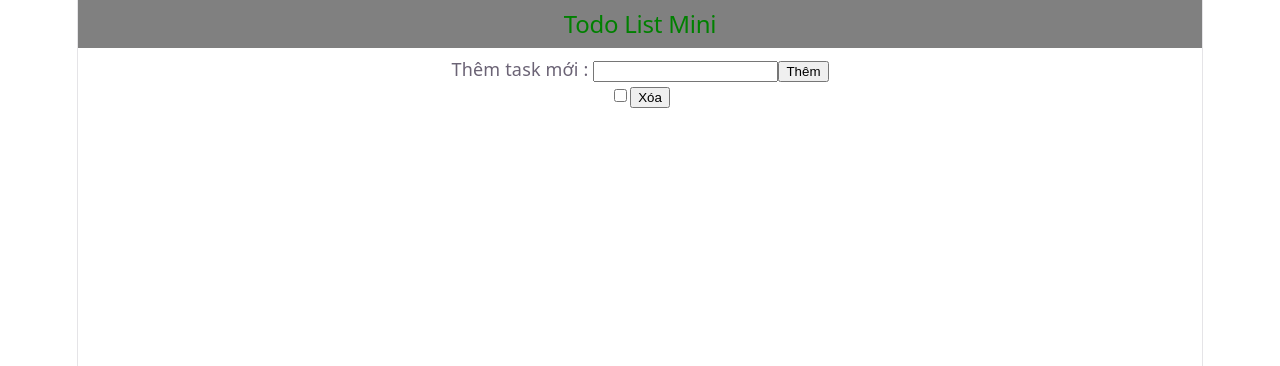
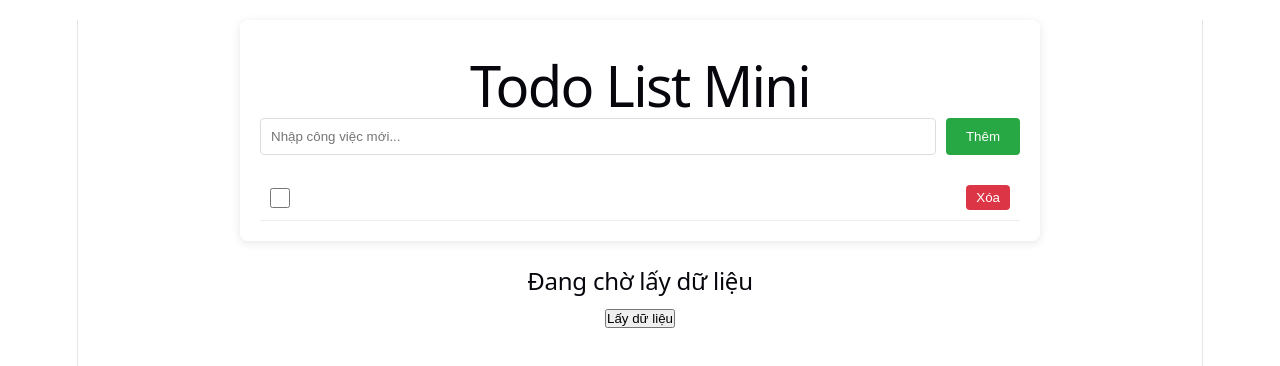
Before and after one commit to manhSkibidi05/learnJs, a React (Vite) app in the folder react/my-first-react-app/: page / in a window 1280 px wide. Both pictures are taken after a click on the button "Thêm". Shown: the top 366 px of the page. Built offline with nearby package versions, Linux system fonts and the light colour scheme.

Commit message:
bai 3 hoc ve css module , conditional rendering

```diff
--- a/react/my-first-react-app/src/App.jsx
+++ b/react/my-first-react-app/src/App.jsx
@@ -5,7 +5,8 @@ import UserCard from './UserCard.jsx';
 import Counter from './Counter.jsx';
 import Student from './StudentForm.jsx';
 import Note from './Note.jsx';
-import TodoList from './TodoListMini.jsx'
+import TodoList from './TodoListMini.jsx';
+import DataFetcher from './DataFetcher.jsx'
 
 function App(){
   const [isVisible , setVisible] = useState(true);
@@ -28,6 +29,8 @@ function App(){
         <Student></Student>
         <Note></Note> */}
         <TodoList></TodoList>
+        <br />
+        <DataFetcher></DataFetcher>
       </div>
     );
   }
--- /dev/null
+++ b/react/my-first-react-app/src/DataFetcher.jsx
@@ -0,0 +1,27 @@
+// Định nghĩa component data fetcher
+
+    import {useState} from 'react';
+
+    function DataFetcher(){
+        const [isLoading , setLoading] = useState(true);
+        setTimeout(() => {
+            setLoading(false)
+        },3000)
+
+        return(
+            <>
+                <h2>Đang chờ lấy dữ liệu</h2>
+                {
+                    isLoading ? (
+                        <button disabled>Đang chờ...</button>
+                    ) :
+                    (
+                        <button >Lấy dữ liệu</button>
+                    )
+                }
+
+            </>
+        )
+    }
+
+    export default DataFetcher
--- /dev/null
+++ b/react/my-first-react-app/src/TodoList.module.css
@@ -0,0 +1,119 @@
+* {
+    margin: 0;
+    padding: 0;
+    box-sizing: border-box;
+}
+
+body {
+    font-family: Arial, sans-serif;
+    padding: 20px;
+}
+
+.container {
+    max-width: 800px;
+    margin: 0 auto;
+    border-radius: 8px;
+    padding: 20px;
+    box-shadow: 0 2px 10px rgba(0,0,0,0.1);
+}
+
+h1 {
+    text-align: center;
+    margin-bottom: 20px;
+}
+
+.stats {
+    display: flex;
+    justify-content: space-around;
+    background: #e9ecef;
+    padding: 10px;
+    border-radius: 8px;
+    margin-bottom: 20px;
+}
+
+.search-section input {
+    width: 100%;
+    padding: 10px;
+    margin-bottom: 15px;
+    border: 1px solid #ddd;
+    border-radius: 4px;
+}
+
+.filter-section {
+    display: flex;
+    gap: 10px;
+    margin-bottom: 20px;
+}
+
+.filter-section button {
+    flex: 1;
+    padding: 8px;
+    border: none;
+    background: #e9ecef;
+    cursor: pointer;
+    border-radius: 4px;
+}
+
+.filter-section button.active {
+    background: #007bff;
+    color: white;
+}
+
+.addSection {
+    display: flex;
+    gap: 10px;
+    margin-bottom: 20px;
+}
+
+.addSection input {
+    flex: 1;
+    padding: 10px;
+    border: 1px solid #ddd;
+    border-radius: 4px;
+}
+
+.addSection button {
+    padding: 10px 20px;
+    background: #28a745;
+    color: white;
+    border: none;
+    border-radius: 4px;
+    cursor: pointer;
+}
+
+#todoList {
+    list-style: none;
+}
+
+.todoItem {
+    display: flex;
+    align-items: center;
+    padding: 10px;
+    border-bottom: 1px solid #eee;
+    gap: 10px;
+}
+
+.todoItem.completed span {
+    text-decoration: line-through;
+    color: #6c757d;
+}
+
+.todoItem input[type="checkbox"] {
+    width: 20px;
+    height: 20px;
+    cursor: pointer;
+}
+
+.todoItem span {
+    flex: 1;
+    cursor: pointer;
+}
+
+.deleteBtn {
+    background: #dc3545;
+    color: white;
+    border: none;
+    padding: 5px 10px;
+    border-radius: 4px;
+    cursor: pointer;
+}
--- a/react/my-first-react-app/src/TodoListMini.jsx
+++ b/react/my-first-react-app/src/TodoListMini.jsx
@@ -2,6 +2,7 @@
 
     // muốn sử dụng hàm useState từ react cần import nó
     import {useState} from 'react';
+    import styles from './TodoList.module.css'
 
     // định nghĩa component
     function TodoList(){
@@ -48,24 +49,26 @@
 
         return(
             // bắt đầu mã jsx -> muốn nhúng js phải dùng qua dấu {}
-            <>
-                <h2 style={{color:'green' , padding:'10px' , backgroundColor:'gray'}}>Todo List Mini</h2>
-                <label htmlFor="task">Thêm task mới : </label>
-                <input id='task' type="text" value={text} onChange={(e) => setText(e.target.value)} />
-                <button onClick={() => addTask(text)}>Thêm</button>
-                <div className='task-list'>
+            <div className={styles.container}>
+                <h1>Todo List Mini</h1>
+                <div className={styles.addSection}>
+                    <input id='todoInput' placeholder='Nhập công việc mới...' type="text" value={text} onChange={(e) => setText(e.target.value)} />
+                    <button id='addBtn' onClick={() => addTask(text)}>Thêm</button>
+                </div>
+
+                <ul id='todoList'>
                     {
                         // nhúng js và kết hợp với mã jsx trả về 1 mảng jsx -> vì bên trong {} vẫn có thể viết mã jsx và js
                         tasks.map(task =>
-                            <div className="task-card" key={task.id}>
+                            <div className={styles.todoItem} key={task.id}>
                                 <input type="checkbox" checked={task.completed} onChange={() => updateChecked(task.id)}/>
                                 <span>{task.title}</span>
-                                <button onClick={() => removeTask(task.id)}>Xóa</button>
+                                <button className={styles.deleteBtn} onClick={() => removeTask(task.id)}>Xóa</button>
                             </div>
                         )
                     }
-                </div>
-            </>
+                </ul>
+            </div>
         )
     }
 
```
Also changed, not shown: 1 other file (tests, documents, lock files or other folders).
